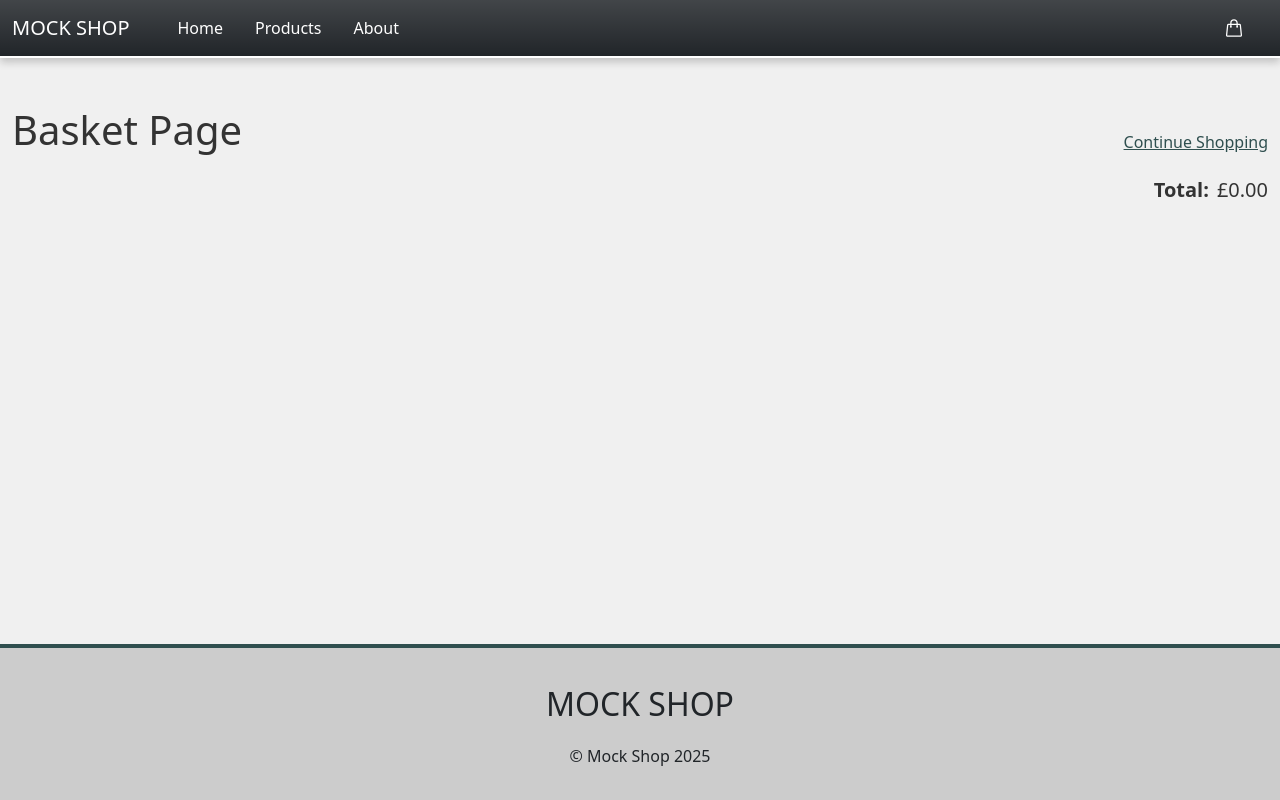
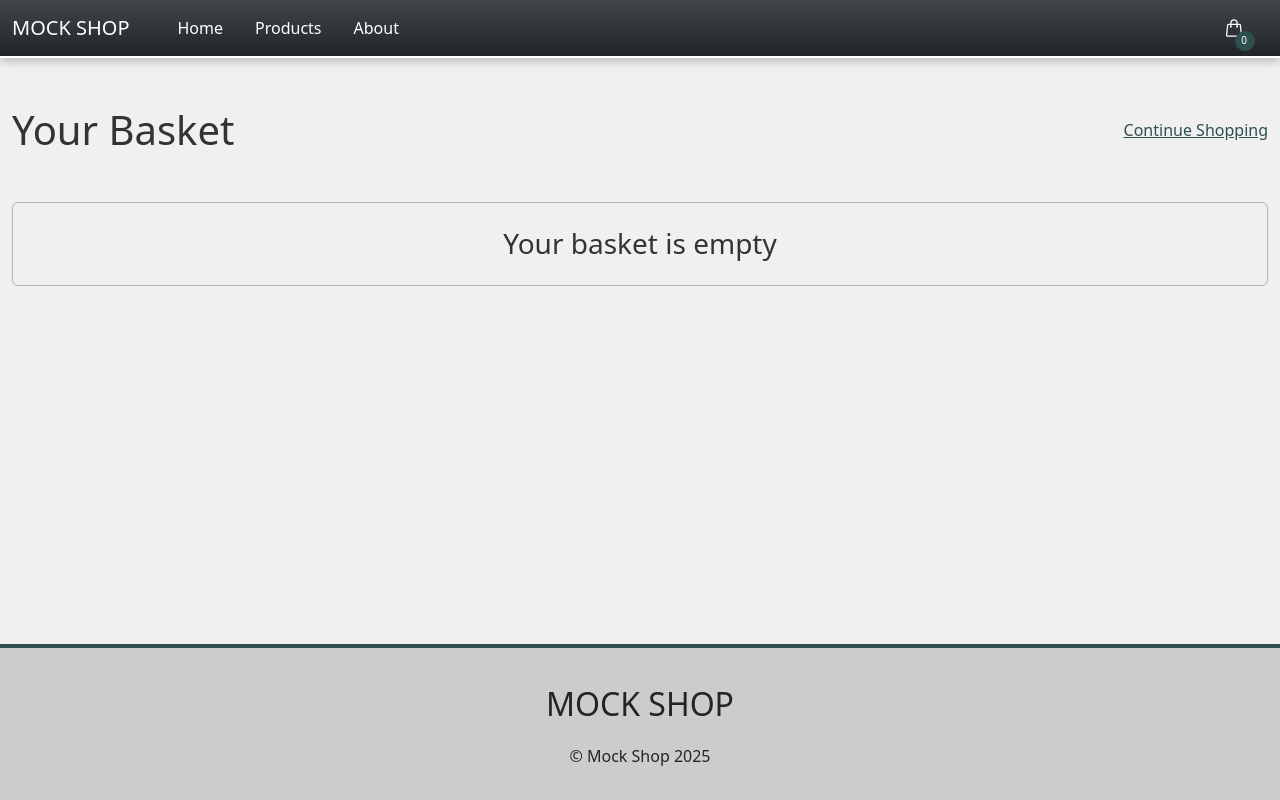
Before and after one commit to bousefsl/mock-shop, a React (Vite) app: page /basket in a window 1280 px wide. Built offline with nearby package versions, Linux system fonts and the light colour scheme.

Commit message:
basket msg on empty and basket button number added

```diff
--- a/src/assets/scss/_basket.scss
+++ b/src/assets/scss/_basket.scss
@@ -1,3 +1,10 @@
+/*MINI BASKET*/
+
 .mini-basket {
     max-width: 19rem; width: 19rem;
 }
+
+/*MAIN BASKET*/
+.title-with-link {
+    display: flex; justify-content: space-between; align-items: center; flex-wrap: wrap; margin-bottom: 3rem;
+}
--- a/src/assets/scss/_navbar.scss
+++ b/src/assets/scss/_navbar.scss
@@ -43,6 +43,16 @@
 
             &:after {display: none;}
         }
+
+        & button {
+            position: relative;
+
+            & .rounded-circle {
+                background-color: darkslategray; position: absolute; bottom:0; right: 0.5rem;
+                display: flex; align-items: center; justify-content: center; font-weight: normal; width: 1.25rem; height: 1.25rem; padding-right: 0.1rem;
+                font-size:x-small;
+            }
+        }
     }
 
 }
--- a/src/components/MiniBasket.tsx
+++ b/src/components/MiniBasket.tsx
@@ -1,6 +1,6 @@
 import { Link } from "react-router-dom";
-import { useBasket } from "./context/productContext"
-import { BasketItem } from "../vite-env";
+//Context
+import { useBasket } from "./context/productContext";
 
 export default function MiniBasket() {
 
--- a/src/components/Navbar.tsx
+++ b/src/components/Navbar.tsx
@@ -1,7 +1,13 @@
 import { Link, NavLink } from "react-router-dom";
+//Components
 import MiniBasket from "./MiniBasket";
+//Context
+import { useBasket } from "./context/productContext";
 
 export default function Navbar() {
+
+    const { basketQuantity } = useBasket();
+
   return (
     <nav className="navbar navbar-expand-lg bg-dark bg-gradient">
         <div className="container-fluid">
@@ -28,12 +34,13 @@ export default function Navbar() {
 
             <div className="dropdown basket-btn">
                 <button type="button" className="dropdown-toggle" data-bs-toggle="dropdown" aria-expanded="false" data-bs-auto-close="outside">
-                    <span className="basket-icon">
-                    <svg xmlns="http://www.w3.org/2000/svg" fill="none" viewBox="0 0 24 24" strokeWidth="1.5" stroke="currentColor" className="">
-                        <path strokeLinecap="round" strokeLinejoin="round" d="M15.75 10.5V6a3.75 3.75 0 1 0-7.5 0v4.5m11.356-1.993 1.263 12c.07.665-.45 1.243-1.119 1.243H4.25a1.125 1.125 0 0 1-1.12-1.243l1.264-12A1.125 1.125 0 0 1 5.513 7.5h12.974c.576 0 1.059.435 1.119 1.007ZM8.625 10.5a.375.375 0 1 1-.75 0 .375.375 0 0 1 .75 0Zm7.5 0a.375.375 0 1 1-.75 0 .375.375 0 0 1 .75 0Z" />
-                    </svg>
-                    </span>
+                    <div className="basket-icon">
+                        <svg xmlns="http://www.w3.org/2000/svg" fill="none" viewBox="0 0 24 24" strokeWidth="1.5" stroke="currentColor" className="">
+                            <path strokeLinecap="round" strokeLinejoin="round" d="M15.75 10.5V6a3.75 3.75 0 1 0-7.5 0v4.5m11.356-1.993 1.263 12c.07.665-.45 1.243-1.119 1.243H4.25a1.125 1.125 0 0 1-1.12-1.243l1.264-12A1.125 1.125 0 0 1 5.513 7.5h12.974c.576 0 1.059.435 1.119 1.007ZM8.625 10.5a.375.375 0 1 1-.75 0 .375.375 0 0 1 .75 0Zm7.5 0a.375.375 0 1 1-.75 0 .375.375 0 0 1 .75 0Z" />
+                        </svg>
+                    </div>
                     <span className="visually-hidden">View Basket</span>
+                    <div className="rounded-circle">{basketQuantity}</div>
                 </button>
                 <div className="dropdown-menu dropdown-menu-end p-4" role="menu">
                     <MiniBasket />
--- a/src/components/context/productContext.tsx
+++ b/src/components/context/productContext.tsx
@@ -6,7 +6,10 @@ const BasketContext = createContext<BasketContextType | undefined>(undefined);
 
 
 export function BasketProvider({ children }: BasketProviderProps) {
+    //Mini-basket open/close state
+    const [isOpen, setIsOpen] = useState(false);
 
+    //Basket State
     const [basket, setBasket] = useState<BasketItem[]>([]);
 
     //Load basket from localStorage when the context is initialized
@@ -23,6 +26,10 @@ export function BasketProvider({ children }: BasketProviderProps) {
         setBasket(newBasket);
         localStorage.setItem("basket", JSON.stringify(newBasket));
     }
+
+    //Functions to control the mini-basket
+    const openBasket = () => setIsOpen(true);
+    const closeBasket = () => setIsOpen(false);
 
     //Function to return the quantity in the basket
     const basketQuantity = basket.reduce(
@@ -60,7 +67,9 @@ export function BasketProvider({ children }: BasketProviderProps) {
         return basket.reduce((total: number, item: BasketItem ) => total + item.amount * item.quantity, 0)
     }
 
-    const contextValue: BasketContextType = {basket, addItemToBasket, removeItemFromBasket, updateBasketItemQuantity, getBasketTotal, basketQuantity}
+    const contextValue: BasketContextType = {
+        basket, addItemToBasket, removeItemFromBasket, updateBasketItemQuantity, getBasketTotal, basketQuantity, openBasket, closeBasket
+    }
 
     return (
         <BasketContext.Provider value={contextValue}>
--- a/src/pages/Basket.tsx
+++ b/src/pages/Basket.tsx
@@ -6,7 +6,7 @@ import formatCurrency from "../utilities/formatCurrency";
 
 export default function Basket() {
 
-  const {basket, updateBasketItemQuantity, removeItemFromBasket, getBasketTotal} = useBasket();
+  const {basket, updateBasketItemQuantity, removeItemFromBasket, getBasketTotal, basketQuantity} = useBasket();
 
   //console.log("basket: ", basket);
 
@@ -15,13 +15,9 @@ export default function Basket() {
       <div className="row">
         <div className="col-12">
           <div className="basket">
-            <div className="d-flex">
-              <div className="me-sm-auto">
-                <h1>Basket Page</h1>
-              </div>
-              <div className="align-self-center">
+            <div className="title-with-link">
+              <h1 className="me-4 mb-3 mb-sm-0">Your Basket</h1>
               <Link to='/products'>Continue Shopping</Link>
-              </div>
             </div>
 
             <div className="basket">
@@ -59,12 +55,21 @@ export default function Basket() {
                     </div>
                   )
               })}
+            </div>
+
+            {
+              basketQuantity > 0 ? (
                 <div className="text-end">
                   <p className="h5 mb-2">
                     <span className="me-2 fw-bold">Total:</span><span>{formatCurrency(getBasketTotal())}</span>
                   </p>
                 </div>
+              ) : (
+                <div className="text-center border border-dark-subtle rounded p-4">
+                  <p className="h3 mb-0">Your basket is empty</p>
                 </div>
+              )
+            }
           </div>
         </div>
       </div>
--- a/src/pages/Product.tsx
+++ b/src/pages/Product.tsx
@@ -66,6 +66,9 @@ export default function Product() {
   const handleAddItem = (e: FormEvent) => {
     e.preventDefault();
 
+    //Check to see if our basket has any quantity, therefore item(s)
+    //If we can't find our basket item to be added, add it OR
+    //we have the item in our basket already, so update the quantity instead
     if (basketQuantity > 0) {
       const basketItem = basket.find(item => item.id === newItem.id);
       if (basketItem === undefined) {
--- a/src/vite-env.d.ts
+++ b/src/vite-env.d.ts
@@ -19,6 +19,8 @@ export interface BasketContextType {
     updateBasketItemQuantity: (itemId: number, newQuantity: number) => void;
     getBasketTotal: () => number;
     basketQuantity: number;
+    openBasket: () => void;
+    closeBasket: () => void;
 }
 
 export interface BasketProviderProps {
```
Lines whose indentation alone changed are shown as unchanged.
